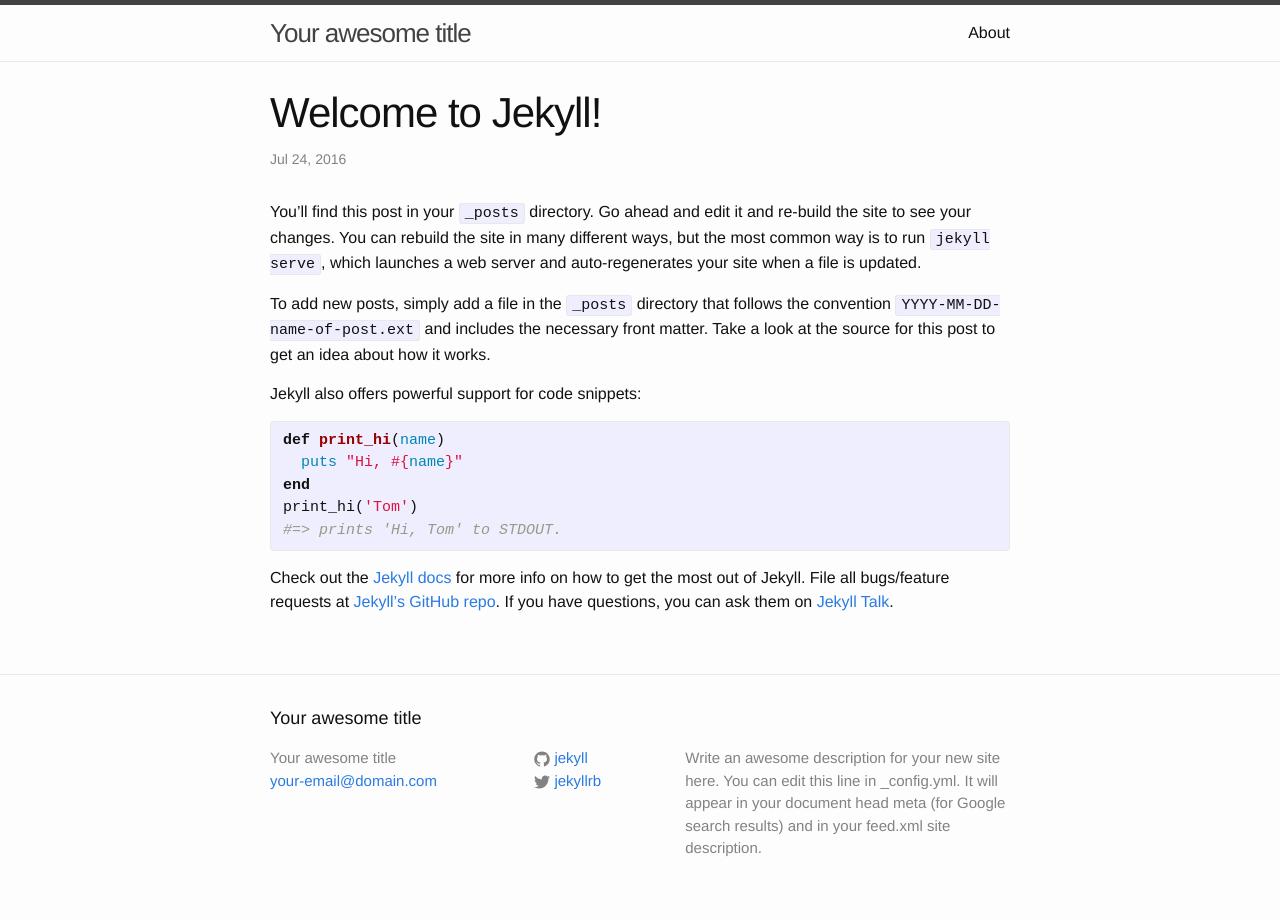
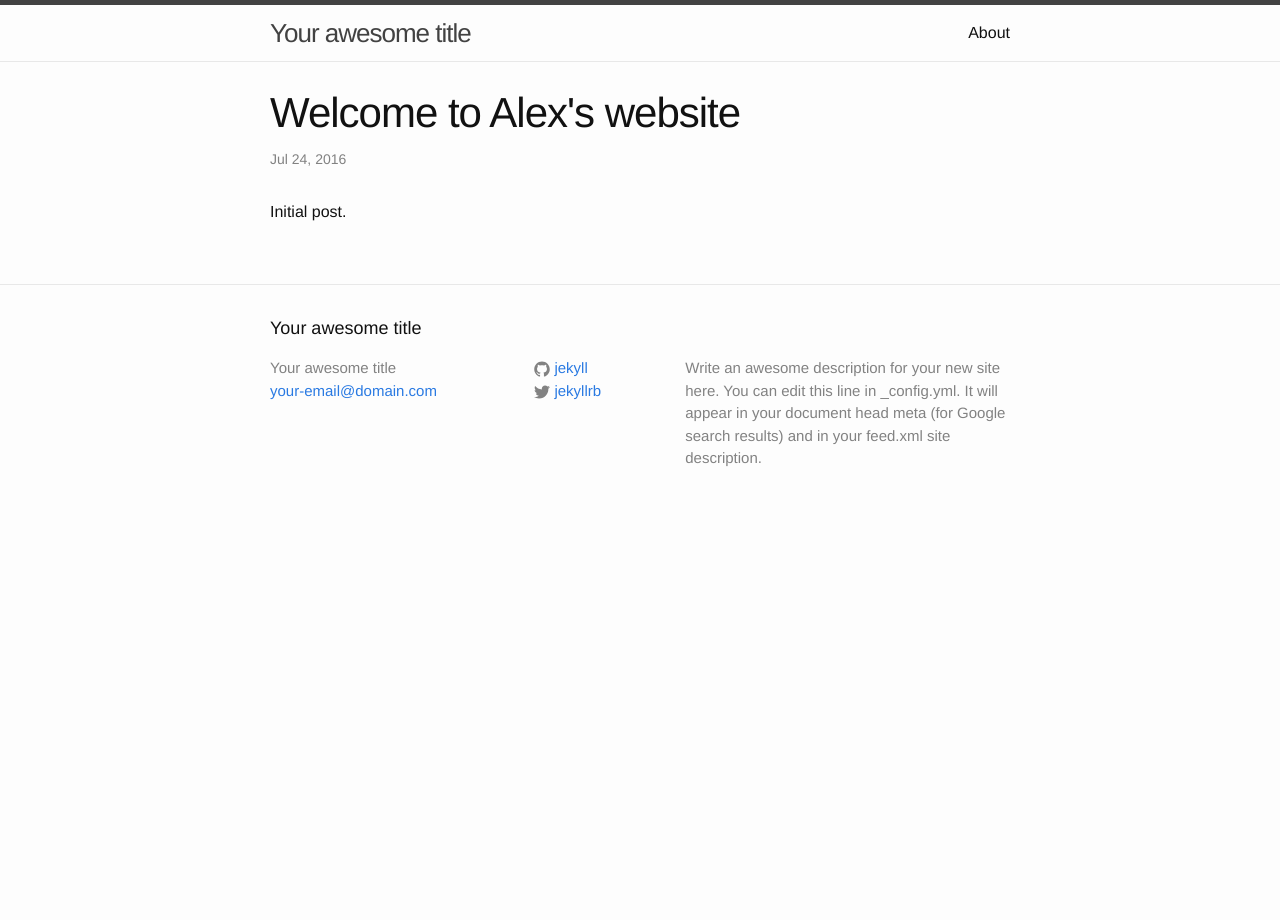
Before and after one commit to alexiscott/alexiscott.github.io, a Jekyll site: the page built from _posts/2016-07-24-welcome-to-jekyll.markdown, in a window 1280 px wide. Built offline with Jekyll 4.4.1, drawn with Linux system fonts in a browser that asks for light colours.

Commit message:
Update 2016-07-24-welcome-to-jekyll.markdown

```diff
--- a/_posts/2016-07-24-welcome-to-jekyll.markdown
+++ b/_posts/2016-07-24-welcome-to-jekyll.markdown
@@ -1,25 +1,7 @@
 ---
 layout: post
-title:  "Welcome to Jekyll!"
+title:  "Welcome to Alex's website"
 date:   2016-07-24 16:50:40 +0200
 categories: jekyll update
 ---
-You’ll find this post in your `_posts` directory. Go ahead and edit it and re-build the site to see your changes. You can rebuild the site in many different ways, but the most common way is to run `jekyll serve`, which launches a web server and auto-regenerates your site when a file is updated.
-
-To add new posts, simply add a file in the `_posts` directory that follows the convention `YYYY-MM-DD-name-of-post.ext` and includes the necessary front matter. Take a look at the source for this post to get an idea about how it works.
-
-Jekyll also offers powerful support for code snippets:
-
-{% highlight ruby %}
-def print_hi(name)
-  puts "Hi, #{name}"
-end
-print_hi('Tom')
-#=> prints 'Hi, Tom' to STDOUT.
-{% endhighlight %}
-
-Check out the [Jekyll docs][jekyll-docs] for more info on how to get the most out of Jekyll. File all bugs/feature requests at [Jekyll’s GitHub repo][jekyll-gh]. If you have questions, you can ask them on [Jekyll Talk][jekyll-talk].
-
-[jekyll-docs]: http://jekyllrb.com/docs/home
-[jekyll-gh]:   https://github.com/jekyll/jekyll
-[jekyll-talk]: https://talk.jekyllrb.com/
+Initial post.
```
